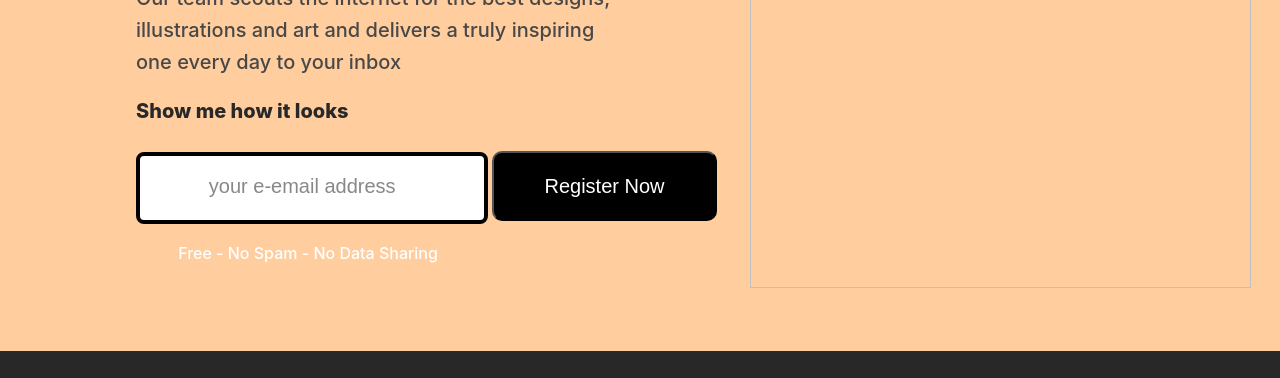
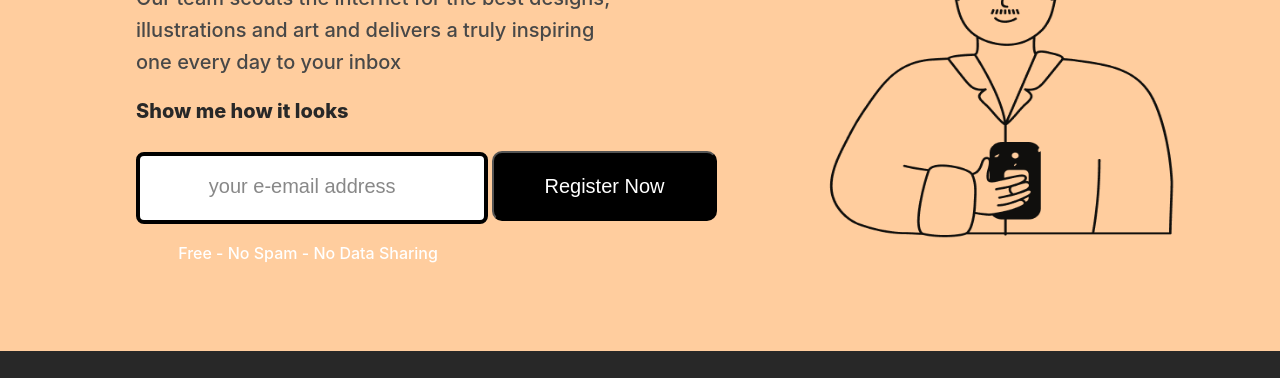
Before and after one commit to Sobi786/Assignment_1, a plain HTML site: page index.html in a window 1280 px wide. Shown: the part 169-547 px from the top of the page. Drawn offline with Linux system fonts and the light colour scheme.

Commit message:
third deploy

```diff
--- a/index.html
+++ b/index.html
@@ -39,7 +39,7 @@
             </div>
 
             <div class="second">
-                <img src="dweep io 1.png" />
+                <img src="dweep.png" />
             </div>
         </div>
 
```
